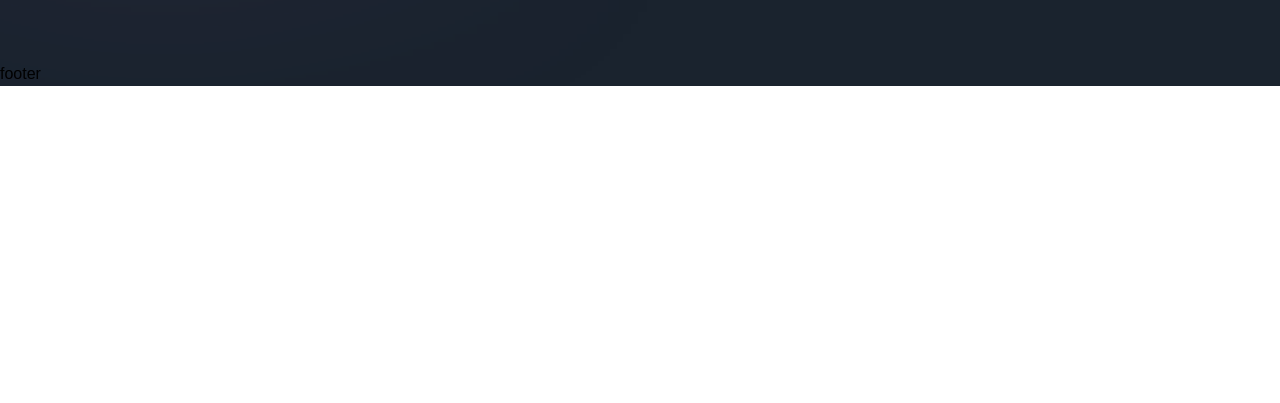
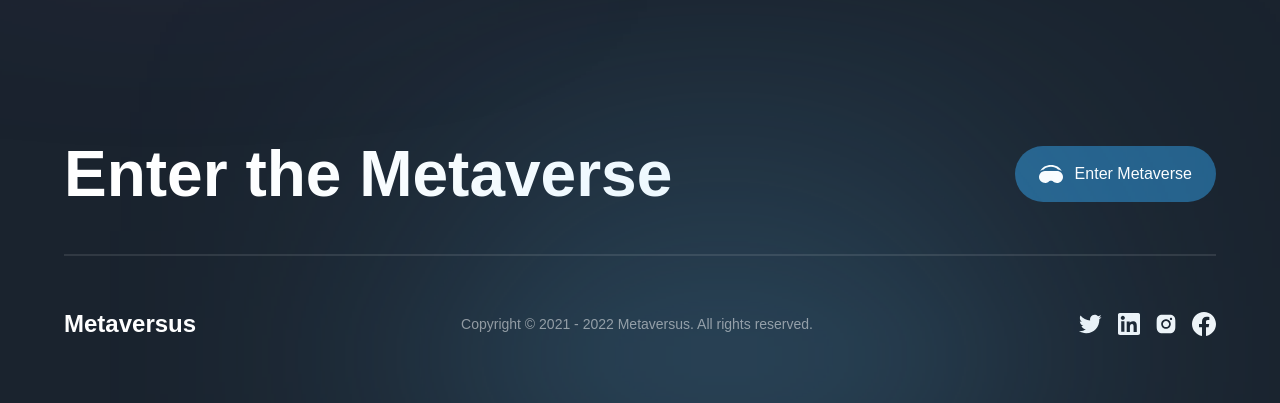
Before and after one commit to mohammadJahid8/metaverse-nextjs-framer-motion, a Next.js app: page / in a window 1280 px wide. Shown: the part 7029-7432 px from the top of the page. Before the commit the page ends 7115 px from the top, so only its background shows below. Built offline with nearby package versions, Linux system fonts and the light colour scheme; a web font is replaced by a local one.

Commit message:
done footer

```diff
--- a/components/Footer.jsx
+++ b/components/Footer.jsx
@@ -1,9 +1,54 @@
-'use client';
+"use client";
+
+import { socials } from "@/constants";
+import styles from "@/styles";
+import { footerVariants } from "@/utils/motion";
+import { motion } from "framer-motion";
 
 const Footer = () => (
-  <footer>
-    footer
-  </footer>
+  <motion.footer
+    variants={footerVariants}
+    initial="hidden"
+    whileInView="show"
+    className={`${styles.paddings} py-8 relative`}
+  >
+    <div className="footer-gradient" />
+    <div className={`${styles.innerWidth} mx-auto flex flex-col gap-8`}>
+      <div className="flex items-center justify-between flex-wrap gap-5">
+        <h4 className="font-bold md:text-[64px] text-[44px] text-white">
+          Enter the Metaverse
+        </h4>
+        <button
+          type="button"
+          className="flex items-center h-fit py-4 px-6 bg-[#25618b] rounded-[32px] gap-[12px]"
+        >
+          <img
+            src="/headset.svg"
+            alt="headset"
+            className="w-[24px] h-[24px] object-contain"
+          />
+          <span className="font-normal text-[16px] text-white">
+            Enter Metaverse
+          </span>
+        </button>
+      </div>
+
+      <div className="flex flex-col">
+        <div className="mb-[50px] h-[2px] bg-white opacity-10" />
+        <div className="flex items-center justify-between flex-wrap gap-4">
+          <h4 className="font-extrabold text-[24px] text-white">Metaversus</h4>
+          <p className="font-normal text-[14px] text-white opacity-50">
+            Copyright © 2021 - 2022 Metaversus. All rights reserved.
+          </p>
+          <div className="flex gap-4">
+            {socials.map((social) => (
+              <img src={social.url} alt={social.name} key={social.name} />
+            ))}
+          </div>
+        </div>
+      </div>
+    </div>
+  </motion.footer>
 );
 
 export default Footer;
```
